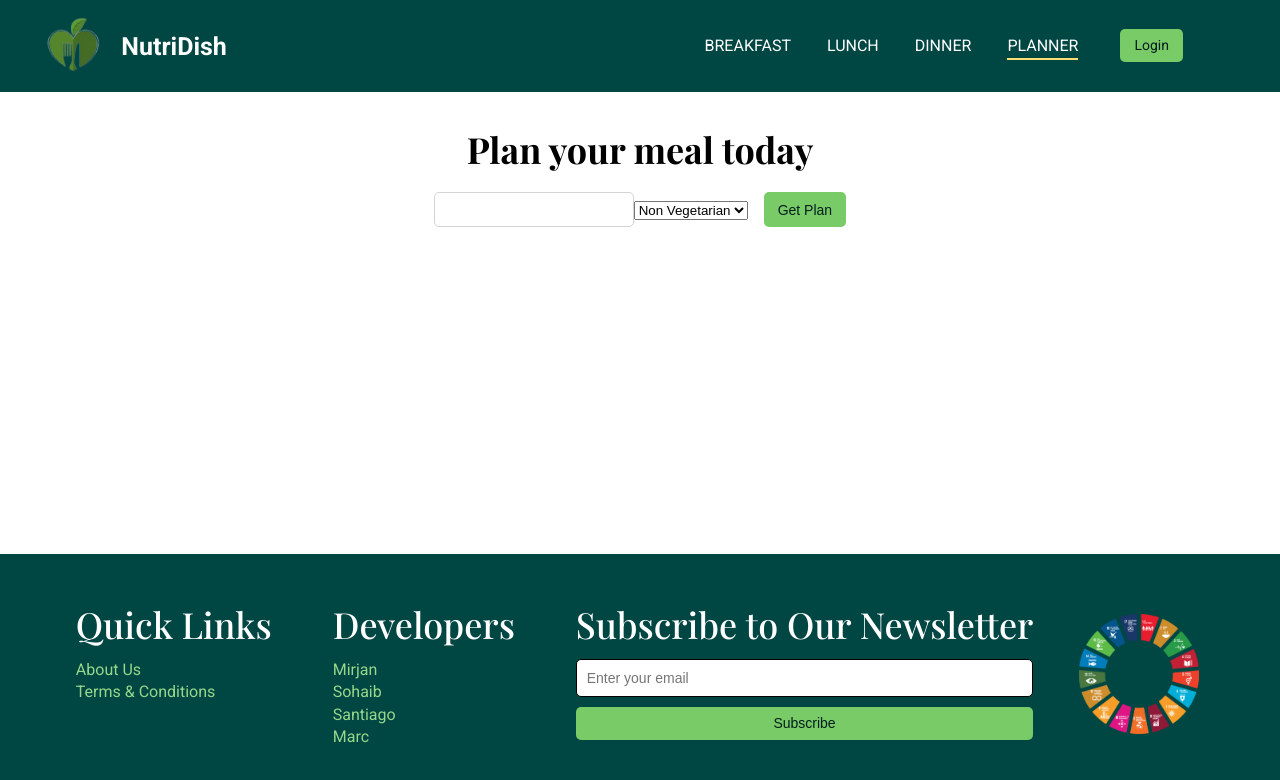
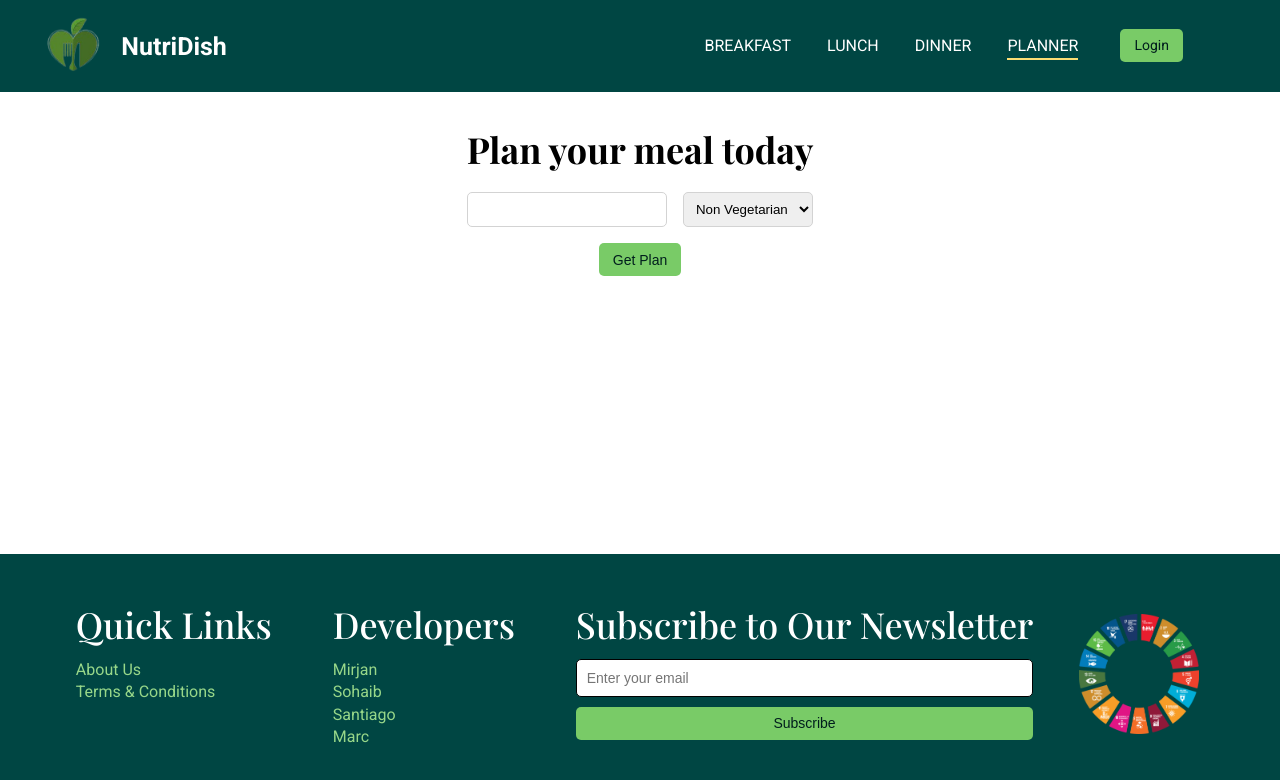
Before and after one commit to SohaibZahiid/NutriDish, a React (Vite) app: page /planner in a window 1280 px wide. Shown: the top 780 px of the page. Built offline with nearby package versions, Linux system fonts and the light colour scheme; some icons are missing.

Commit message:
fixed some styling in planner

```diff
--- a/src/styles/Planner.css
+++ b/src/styles/Planner.css
@@ -9,17 +9,35 @@
     margin-bottom: .5em;
 }
 
+
+
+.planner-container .top {
+  display: flex;
+  flex-direction: column;
+  justify-content: center;
+  align-items: center;
+  gap: 1em;
+}
+
+.top .input-container {
+  display: flex;
+  gap: 1em;
+}
+
 .planner input {
+  flex: 1;
   padding: 0.6em;
   border-radius: var(--br);
   border: 1px solid lightgray;
   outline: none;
 }
 
-.planner-container .top {
-  display: flex;
-  justify-content: center;
-  gap: 1em;
+.top .input-container select {
+  flex: 1;
+  padding: 0.6em;
+  border-radius: var(--br);
+  border: 1px solid lightgray;
+  outline: none;
 }
 
 .total-nutritions {
```
